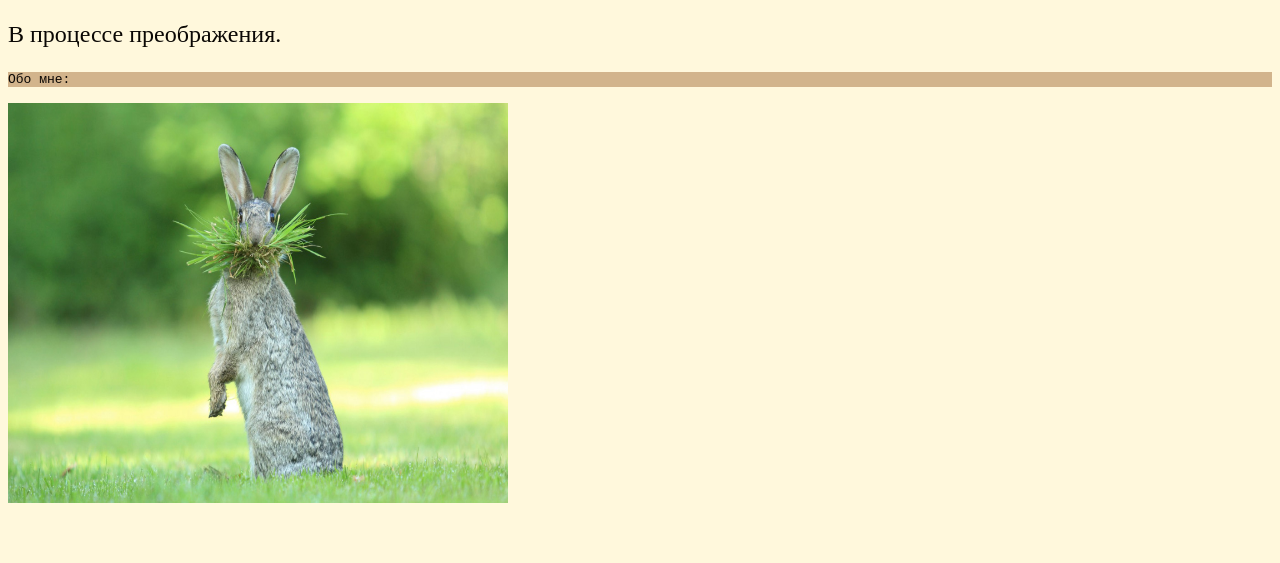
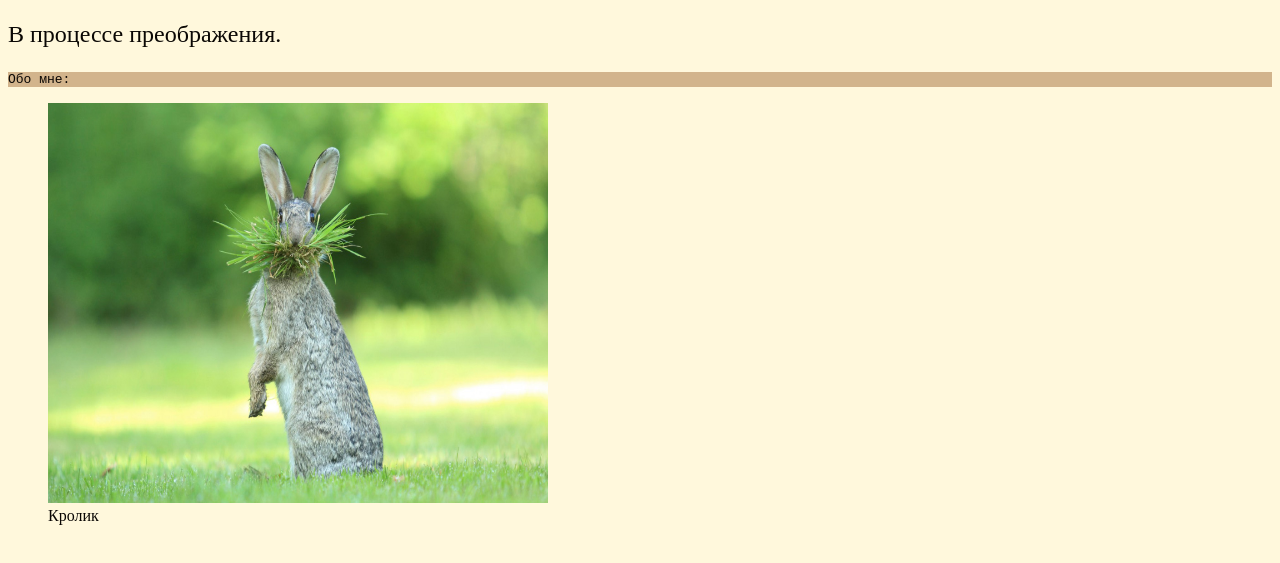
Before and after one commit to KsushaSeliv/WebPortfolio, a plain HTML site: page index.html in a window 1280 px wide. Shown: the part 61-624 px from the top of the page. Drawn offline with Linux system fonts and the light colour scheme.

Commit message:
Update index.html

```diff
--- a/index.html
+++ b/index.html
@@ -8,7 +8,9 @@
 <pre style="background-color: #D2B48C"; "font-size: 20px">
 Обо мне:
 </pre>
-<p class="center-img"><img src="Картинка.jpg"
-width="500" height="400" alt="Фотография"></p>
+<figure>
+<img src="Картинка.jpg" width="500" height="400" alt="Картинка">
+<figcaption>Кролик</figcaption>
+</figure>
 </body>
 </html>
```
